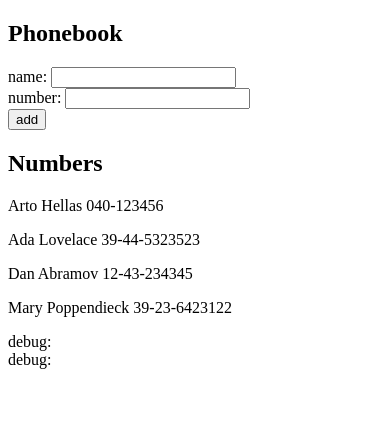
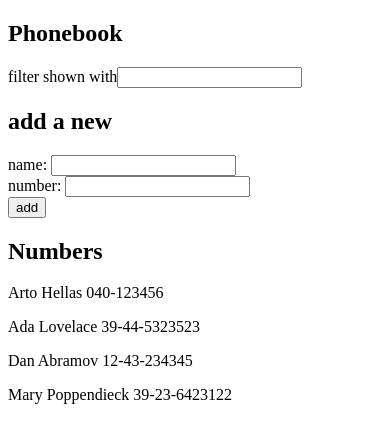
Before and after one commit to wojtekssm/FullStackZadania, a React (Vite) app in the folder PART 2/phonebook/: page / in a window 390 px wide. Shown: the top 442 px of the page. Built offline with nearby package versions, Linux system fonts and the light colour scheme.

Commit message:
phonebook dalej

```diff
--- /dev/null
+++ b/PART 2/phonebook/db.json
@@ -0,0 +1,19 @@
+{
+  "notes": [
+    {
+      "id": "1",
+      "content": "HTML is easy",
+      "important": true
+    },
+    {
+      "id": "2",
+      "content": "Browser can execute only JavaScript",
+      "important": false
+    },
+    {
+      "id": "3",
+      "content": "GET and POST are the most important methods of HTTP protocol",
+      "important": true
+    }
+  ]
+}
--- a/PART 2/phonebook/src/App.jsx
+++ b/PART 2/phonebook/src/App.jsx
@@ -1,4 +1,7 @@
 import { useState } from 'react'
+import PersonForm from './components/PersonForm'
+import Persons from './components/Persons'
+import Filter from './components/Filter'
 
 const App = () => {
   const [persons, setPersons] = useState([
@@ -9,47 +12,44 @@ const App = () => {
   ])
   const [newName, setNewName] = useState('')
   const [newNumber, setNewNumber] = useState('')
+  const [newFilter, setNewFilter] = useState('')
 
 
   const addPerson = (event) => {
     event.preventDefault()
     const personObject = {name: newName, number: newNumber, id:persons.length+1}
     const ifContains = (persons, personObject) => {
-      return persons.some(p => p.name === personObject.name && p.number === personObject.number);
+      return persons.some(p => p.name === personObject.name && p.number === personObject.number)
     }
 
-    console.log(ifContains)
     if(!ifContains(persons, personObject)){
-      setPersons(persons.concat(personObject));
-      setNewName('');
-    }else{
+      setPersons(persons.concat(personObject))
+      setNewName('')
+      setNewNumber('')
+    }
+    else{
       alert(`${newName} is already added to phonebook`)
     }
   }
+
   const handleChangeName= (event) =>{
     setNewName(event.target.value)
   }
   const handleChangeNumber= (event) =>{
     setNewNumber(event.target.value)
   }
+  const handleFilterChange = (event) =>{
+    setNewFilter(event.target.value)
+  }
+
   return (
     <div>
       <h2>Phonebook</h2>
-      <form onSubmit={addPerson}>
-        <div>
-          name: <input value={newName} onChange={handleChangeName} />
-        </div>
-        <div>number: <input value={newNumber} onChange={handleChangeNumber}/></div>
-        <div>
-          <button type="submit">add</button>
-        </div>
-      </form>
+      <Filter newFilter={newFilter} handleFilterChange={handleFilterChange}/>
+      <h2>add a new</h2>
+      <PersonForm addPerson={addPerson} newName={newName} handleChangeName={handleChangeName} newNumber={newNumber} handleChangeNumber={handleChangeNumber}/>
       <h2>Numbers</h2>
-      {persons.map(person =>
-        <p key={person.id}>{person.name} {person.number}</p>
-      )}
-      <div>debug: {newName}</div>
-      <div>debug: {newNumber}</div>
+      <Persons persons={persons} newFilter={newFilter}/>
     </div>
 
   )
--- /dev/null
+++ b/PART 2/phonebook/src/components/Filter.jsx
@@ -0,0 +1,6 @@
+const Filter = ({newFilter, handleFilterChange}) => {
+    return(
+        <div>filter shown with<input value={newFilter} onChange={handleFilterChange}/></div>
+    )
+}
+export default Filter
--- /dev/null
+++ b/PART 2/phonebook/src/components/PersonForm.jsx
@@ -0,0 +1,15 @@
+
+ const PersonForm = ({newName, newNumber, handleChangeName, handleChangeNumber, addPerson}) =>{
+    return(
+      <form onSubmit={addPerson}>
+        <div>
+          name: <input value={newName} onChange={handleChangeName} />
+        </div>
+        <div>number: <input value={newNumber} onChange={handleChangeNumber}/></div>
+        <div>
+          <button type="submit">add</button>
+        </div>
+      </form>
+    )
+  }
+  export default PersonForm
--- /dev/null
+++ b/PART 2/phonebook/src/components/Persons.jsx
@@ -0,0 +1,17 @@
+const Persons = ({persons, newFilter}) =>{
+    if(newFilter.length < 1){
+      return(
+      persons.map(person =>
+        <p key={person.id}>{person.name} {person.number}</p>
+      )
+    )
+    }else{
+      return(
+        persons.map(person => person.name.toLowerCase().includes(newFilter.toLowerCase()) ?
+        <p key={person.id}>{person.name} {person.number}</p>: null
+      )
+      )
+    }
+  }
+
+  export default Persons
```
